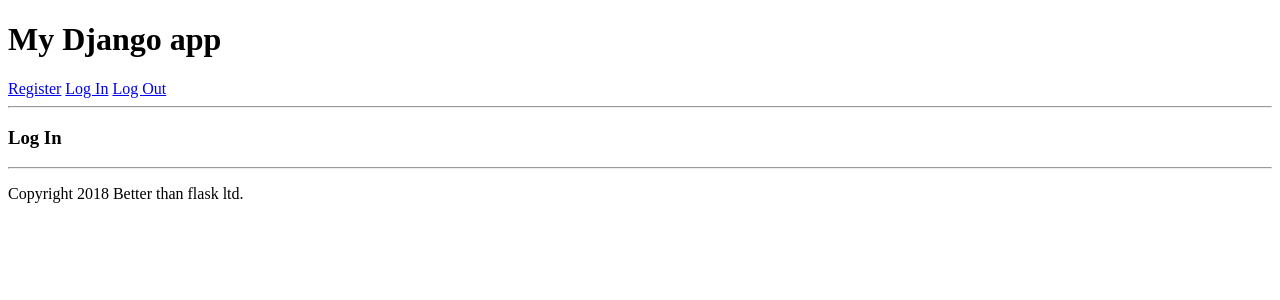
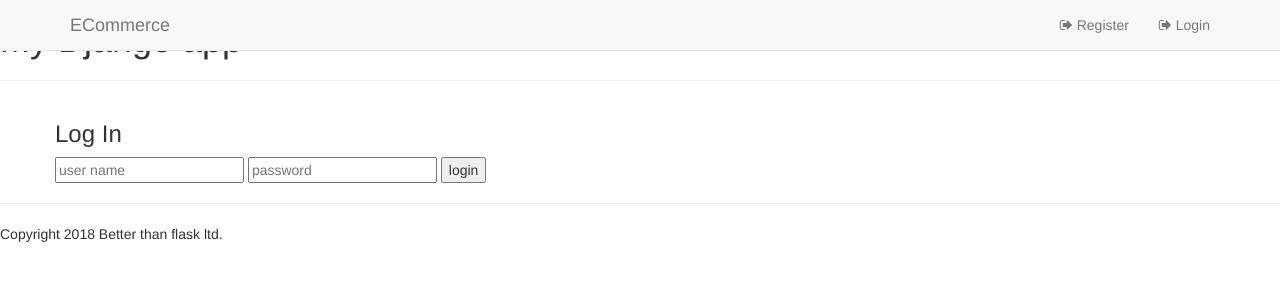
Before and after one commit to Miguelmargar/try_django, a Django app: page /accounts/login in a window 1280 px wide. Shown: the top 300 px of the page. Run offline with Django 3.2, Linux system fonts and the light colour scheme; some libraries are stand-ins or nearby versions.

Commit message:
slightly styled page

```diff
--- a/accounts/templates/accounts/login.html
+++ b/accounts/templates/accounts/login.html
@@ -4,5 +4,12 @@
 
 <h3>Log In</h3>
 
+<form method="POST">
+    {% csrf_token %}
+    <input type="text" name="username" placeholder="user name" required/>
+    <input type="password" name="password" placeholder="password" required/>
+    <input type="submit" value="login"/>
+
+</form>
 
 {% endblock content %}
--- a/accounts/views.py
+++ b/accounts/views.py
@@ -1,11 +1,29 @@
 from django.shortcuts import render
+from django.shortcuts import redirect
+from django.contrib import auth
+from django.http import HttpResponse
+from django.contrib.auth import authenticate
 
 # Create your views here.
 def login(request):
-    return render(request, "accounts/login.html")
+    if request.method == "POST":
+        #gets the username and password off the form
+        u = request.POST["username"]
+        p = request.POST["password"]
+        #gives the username and password to the variable user
+        user = authenticate(username = u, password = p)
+
+        if user is not None:
+            auth.login(request, user) # we use auth as we are importing from line 3 and if we don't use auth.login it will conflict like with the logout function underneath
+            return redirect("/")
+        else:
+            return HttpResponse("That user or password is wrong!")
+    else:
+        return render(request, "accounts/login.html")
 
 def register(request):
     return render(request, "accounts/register.html")
 
 def logout(request):
-    return render(request, "home/index.html")
+    auth.logout(request)
+    return redirect('/')
--- a/home/templates/home/base.html
+++ b/home/templates/home/base.html
@@ -5,6 +5,8 @@
     <meta charset="UTF-8">
     <meta name="viewport" content="width=device-width, initial-scale=1.0">
     <meta http-equiv="X-UA-Compatible" content="ie=edge">
+    <link rel="stylesheet" href="https://bootswatch.com/3/sandstone/bootstrap.min.css">
+    <link rel="stylesheet" href="https://maxcdn.bootstrapcdn.com/font-awesome/4.7.0/css/font-awesome.min.css" type="text/css" />
     <title>Document</title>
 </head>
 
@@ -12,13 +14,38 @@
 
     <h1>My Django app</h1>
 
-    <div class="navbar">
-        <a href="/accounts/register">Register</a>
-        <a href="/accounts/login">Log In</a>
-        <a href="#">Log Out</a>
+    <nav class="navbar navbar-masthead navbar-default navbar-fixed-top">
+        <div class="container">
+            <div class="navbar-header">
+                <button type="button" class="navbar-toggle collapsed" data-toggle="collapse" data-target="#navbar" aria-expanded="false" aria-controls="navbar">
+                    <span class="sr-only">Toggle navigation</span>
+                    <span class="icon-bar"></span>
+                    <span class="icon-bar"></span>
+                    <span class="icon-bar"></span>
+                </button>
+                <a class="navbar-brand" href="/">ECommerce</a>
+            </div>
+
+            <div id="navbar" class="navbar-collapse collapse">
+                <ul class="nav navbar-nav navbar-right">
+                    {% if user.is_authenticated %}
+                    <li><a href="/accounts/logout"><i class="fa fa-sign-out"></i> Logout</a></li>
+                    {% else %}
+                    <li><a href="/accounts/register"><i class="fa fa-sign-out"></i> Register</a></li>
+                    <li><a href="/accounts/login"><i class="fa fa-sign-out"></i> Login</a></li>
+                    {% endif %}
+                </ul>
+            </div>
+        </div>
+    </nav>
+
+    <hr>
+    <div class="container">
+        <div class="row">
+            {% block content %}
+            {% endblock content %}
+        </div>
     </div>
-
-    <hr> {% block content %} {% endblock content %}
 
     <hr>
 
--- a/trydjango/urls.py
+++ b/trydjango/urls.py
@@ -16,11 +16,12 @@ Including another URLconf
 from django.conf.urls import url
 from django.contrib import admin
 from home.views import get_index
-from accounts.views import login, register
+from accounts.views import login, register, logout
 
 urlpatterns = [
     url(r'^admin/', admin.site.urls),
     url(r'^$', get_index),
     url(r'^accounts/login$', login),
-    url(r'^accounts/register$', register)
+    url(r'^accounts/register$', register),
+    url(r'^accounts/logout$', logout)
 ]
```
Also changed, not shown: db.sqlite3.
